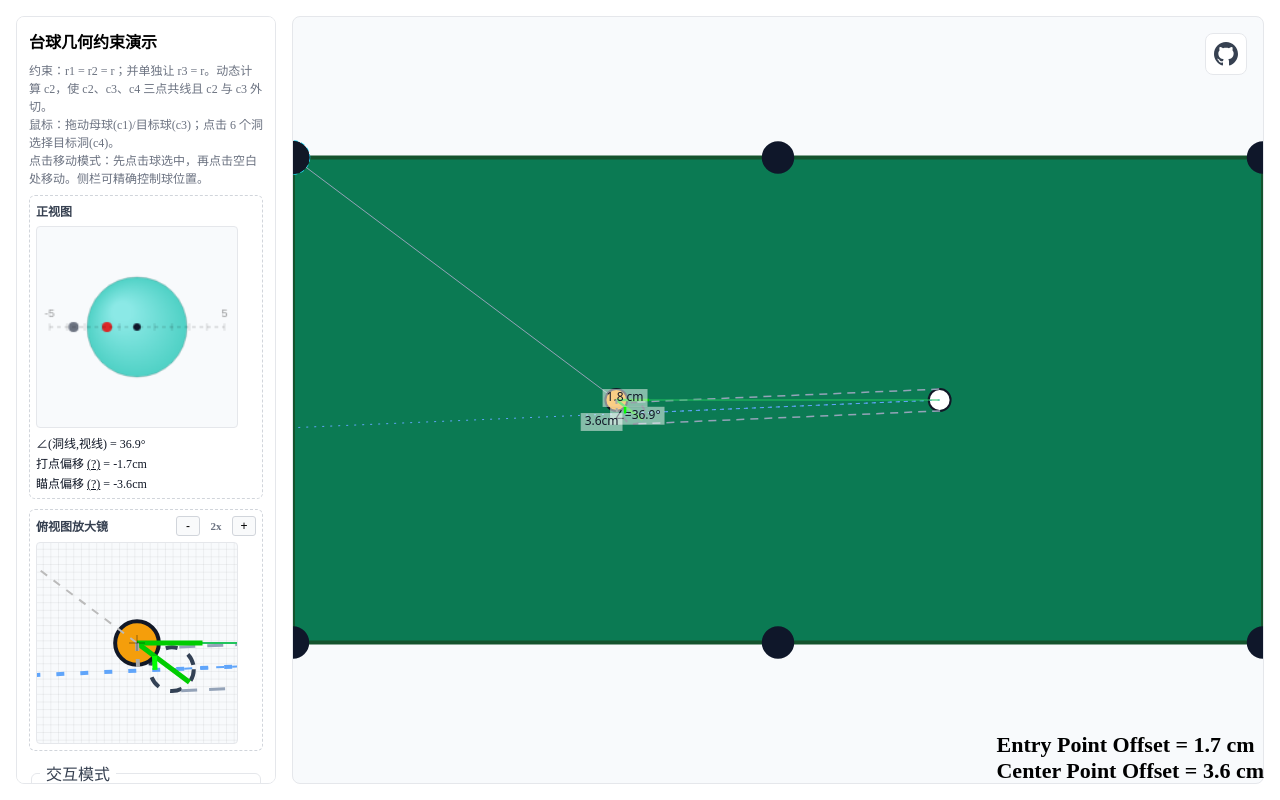
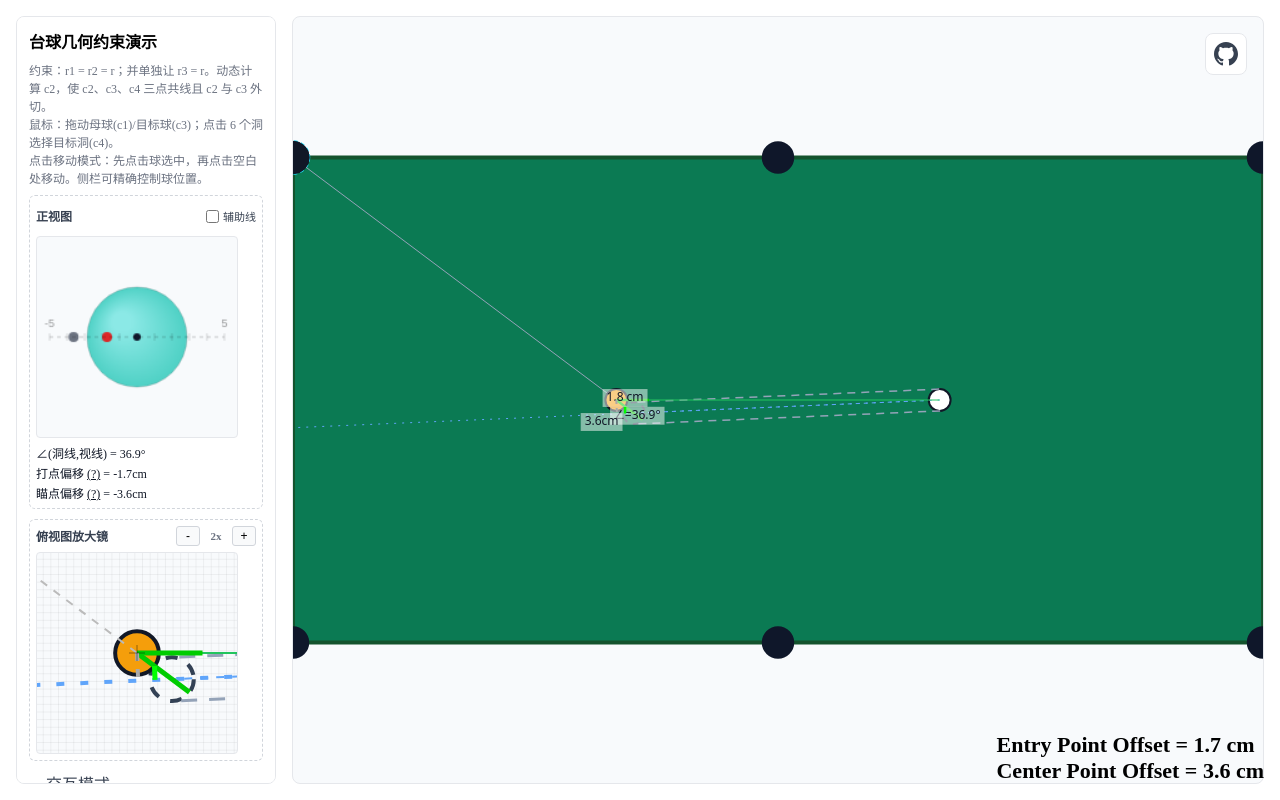
Before and after one commit to vakesamahere/CueAimer, a Vue app: page / in a window 1280 px wide. Built offline with nearby package versions, Linux system fonts and the light colour scheme; the HTML template or start-up script is replaced by a standard one.

Commit message:
feat: 添加正视图辅助线选项

```diff
--- a/src/App.vue
+++ b/src/App.vue
@@ -61,6 +61,7 @@ const showAngleHV = ref(false)
 const showLengths = ref(false)
 const showPocketHitAngle = ref(true) // 显示球洞射线与视线的夹角
 const showCenterOffset = ref(true) // 显示目标球中心点相对走廊中心线的偏移标注
+const showFrontGuides = ref(false) // 正视图辅助线（中心、±1/2、±1/4、±1/8）
 const hvOffsetMul = ref(6) // 与水平/竖直角度标注距交点的倍数（×球半径）
 const pocketAngleDistance = ref(3) // 球洞射线角度标注距离交点的倍数（×球半径）
 // 视线生成逻辑
@@ -274,6 +275,25 @@ function drawFrontView() {
   ctx2.strokeStyle = 'rgba(0,0,0,0.15)'
   ctx2.lineWidth = 1
   ctx2.stroke()
+
+  // 辅助线：中心、±1/2、±1/4、±3/4 共 7 条
+  if (showFrontGuides.value) {
+    ctx2.save()
+    ctx2.strokeStyle = 'rgba(0,0,0,1)'
+    ctx2.lineWidth = 0.4
+    ctx2.setLineDash([4, 3])
+    const fractions = [0, 1/2, -1/2, 1/4, -1/4, 3/4, -3/4]
+    for (const f of fractions) {
+      const x = centerX + f * ballRadius
+      ctx2.beginPath()
+      const y = Math.sqrt(ballRadius*ballRadius - (x-centerX)*(x-centerX))
+      // const y = ballRadius*2
+      ctx2.moveTo(x, centerY - y)
+      ctx2.lineTo(x, centerY + y)
+      ctx2.stroke()
+    }
+    ctx2.restore()
+  }
 
   // 画三个点
   const drawDot = (x: number, y: number, color: string, size = 4) => {
@@ -2097,12 +2117,10 @@ onBeforeUnmount(() => {
       <div class="frontview-box">
         <div class="fv-header">
           <span>正视图</span>
-          <div class="zoom-controls" v-if="false">
-            <button @click="frontViewZoom = 1" class="zoom-btn auto-btn" :class="{ active: frontViewZoom === 1 }">自动</button>
-            <button @click="frontViewZoom = Math.max(0.5, frontViewZoom - 0.5)" class="zoom-btn" :disabled="frontViewZoom === 1">-</button>
-            <span class="zoom-display">{{ frontViewZoom === 1 ? '自动' : frontViewZoom + 'x' }}</span>
-            <button @click="frontViewZoom = Math.min(5, frontViewZoom + 0.5)" class="zoom-btn" :disabled="frontViewZoom === 1">+</button>
-          </div>
+          <label class="fv-guides-toggle" title="显示目标球内部的中心、±1/2、±1/4、±1/8 半径辅助线">
+            <input type="checkbox" v-model="showFrontGuides" />
+            辅助线
+          </label>
         </div>
         <canvas ref="fvCanvasRef" class="fv-cvs"></canvas>
         <div class="fv-labels">
@@ -2384,6 +2402,19 @@ onBeforeUnmount(() => {
     font-size: 12px;
     font-weight: 600;
     color: #374151;
+  }
+  .fv-guides-toggle {
+    display: flex;
+    align-items: center;
+    gap: 4px;
+    font-size: 11px;
+    font-weight: 500;
+    color: #374151;
+    cursor: pointer;
+    user-select: none;
+  }
+  .fv-guides-toggle input {
+    margin: 0;
   }
   .fv-cvs {
     width: 200px; height: 200px; display: block; background: #f8fafc; border:1px solid #e5e7eb; border-radius: 4px;
```
